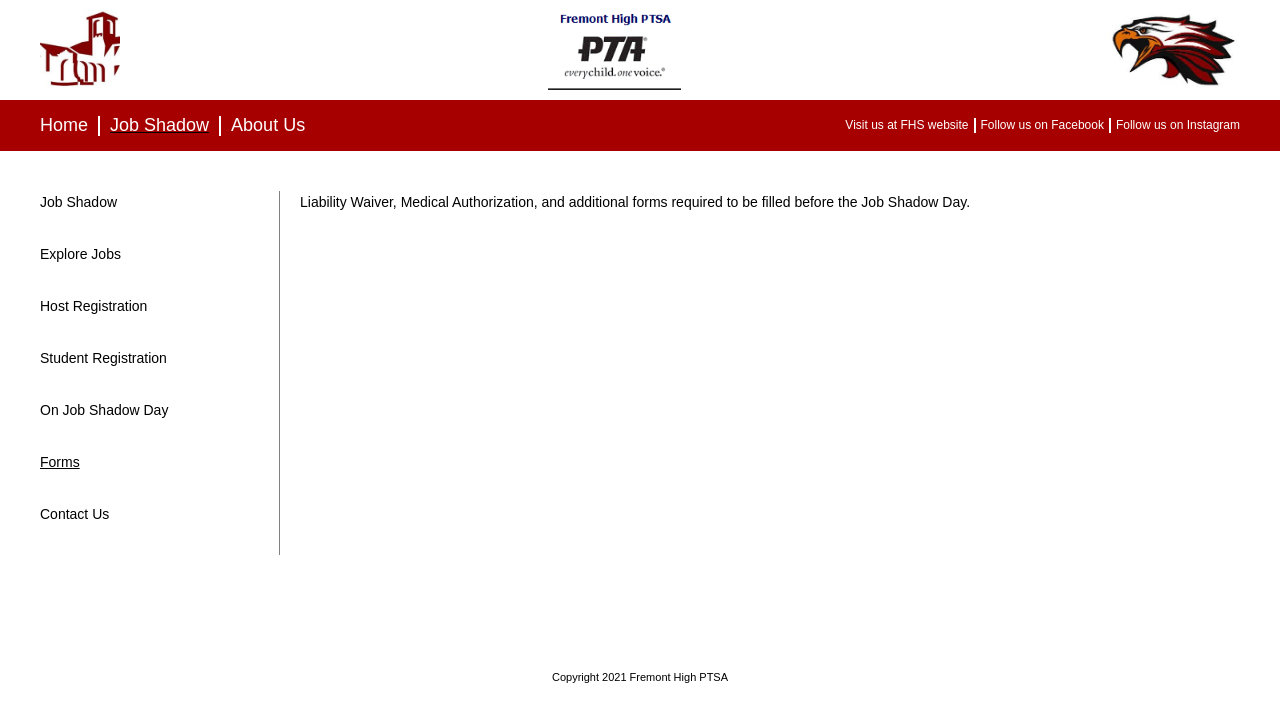
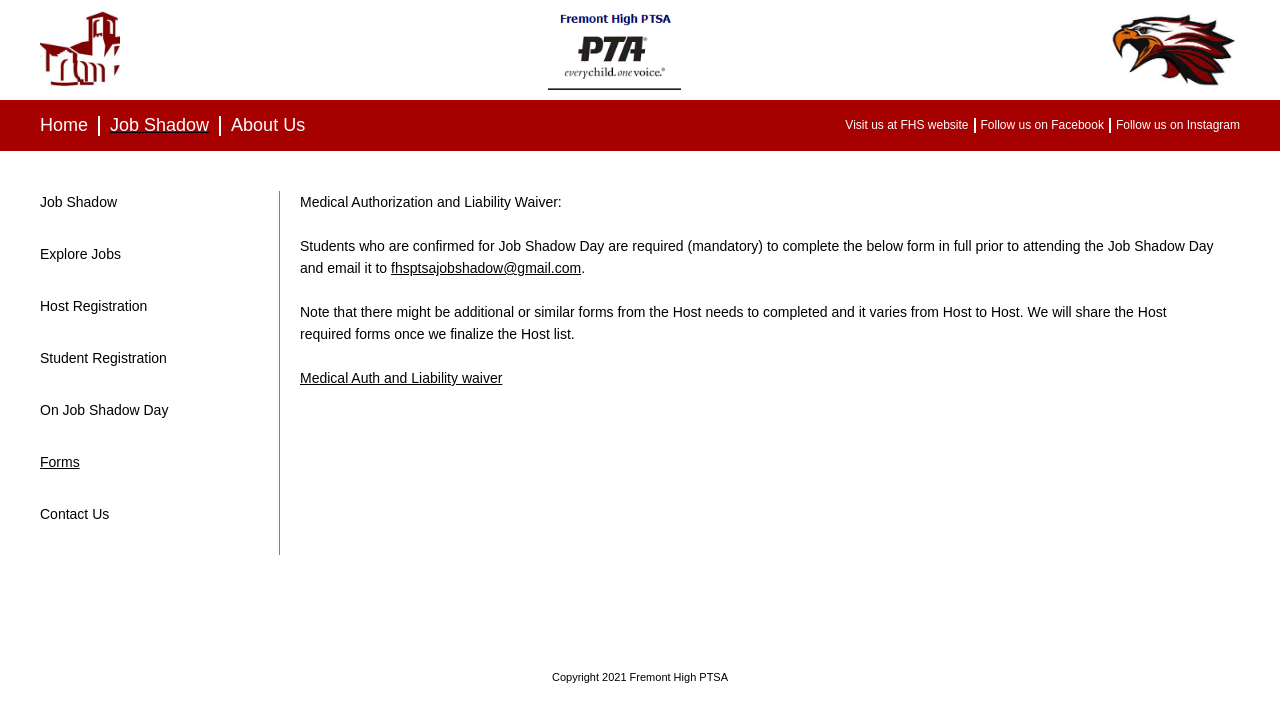
Before and after one commit to ManasC478/ptsa-website, a React (Create React App) app: page /job-shadow/forms in a window 1280 px wide. Shown: the top 722 px of the page. Built offline with nearby package versions, Linux system fonts and the light colour scheme.

Commit message:
updated forms page

```diff
--- a/src/components/JobShadow/components/Forms.js
+++ b/src/components/JobShadow/components/Forms.js
@@ -3,7 +3,13 @@ import React from 'react'
 const Forms = () => {
     return (
         <section className="forms">
-            <p>Liability Waiver, Medical Authorization, and additional forms required to be filled before the Job Shadow Day.</p>
+            <p>Medical Authorization and Liability Waiver:</p>
+            <br />
+            <p>Students who are confirmed for Job Shadow Day are required (mandatory) to complete the below form in full prior to attending the Job Shadow Day and email it to <a href="mailto:fhsptsajobshadow@gmail.com">fhsptsajobshadow@gmail.com</a>.</p>
+            <br />
+            <p>Note that there might be additional or similar forms from the Host needs to completed and it varies from Host to Host. We will share the Host required forms once we finalize the Host list.</p>
+            <br />
+            <a href="https://docs.google.com/document/d/1UjmGtB_TvGj8_BYHYjeRWSCS_W7zzPMy/edit" rel="noreferrer" target="_blank">Medical Auth and Liability waiver</a>
         </section>
     )
 }
```
